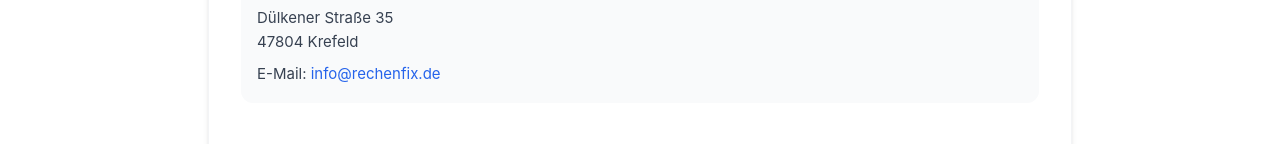
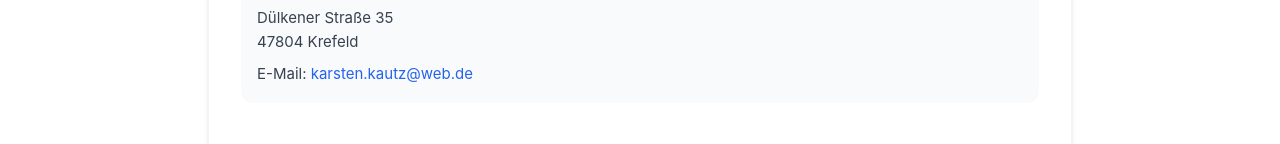
Before and after one commit to oldmanwithwalkingsticks-a11y/rechenfix, a Next.js app: page /datenschutz in a window 1280 px wide. Shown: the part 414-558 px from the top of the page. Built offline with nearby package versions, Linux system fonts and the light colour scheme; no server answers.

Commit message:
Revert "E-Mail-Adresse ueberall zu info@rechenfix.de geaendert"
This reverts commit 46d4036f9ed1a99b6e906188169ade09671fd35b.

```diff
--- a/app/datenschutz/page.tsx
+++ b/app/datenschutz/page.tsx
@@ -227,8 +227,8 @@
             </ul>
             <p className="mt-3">
               Zur Ausübung Ihrer Rechte wenden Sie sich bitte per E-Mail an:{' '}
-              <a href="mailto:info@rechenfix.de" className="text-primary-500 dark:text-primary-400 hover:underline">
-                info@rechenfix.de
+              <a href="mailto:karsten.kautz@web.de" className="text-primary-500 dark:text-primary-400 hover:underline">
+                karsten.kautz@web.de
               </a>
             </p>
           </Section>
@@ -244,7 +244,7 @@
             <ul className="list-disc pl-5 space-y-1 mt-3">
               <li>Den Cookie-Banner erneut aufrufen und Ihre Einstellungen ändern</li>
               <li>Die entsprechenden Cookies in Ihrem Browser löschen</li>
-              <li>Uns per E-Mail an <a href="mailto:info@rechenfix.de" className="text-primary-500 dark:text-primary-400 hover:underline">info@rechenfix.de</a> kontaktieren</li>
+              <li>Uns per E-Mail an <a href="mailto:karsten.kautz@web.de" className="text-primary-500 dark:text-primary-400 hover:underline">karsten.kautz@web.de</a> kontaktieren</li>
             </ul>
           </Section>
 
@@ -299,8 +299,8 @@
       <p>47804 Krefeld</p>
       <p className="mt-2">
         E-Mail:{' '}
-        <a href="mailto:info@rechenfix.de" className="text-primary-500 dark:text-primary-400 hover:underline">
-          info@rechenfix.de
+        <a href="mailto:karsten.kautz@web.de" className="text-primary-500 dark:text-primary-400 hover:underline">
+          karsten.kautz@web.de
         </a>
       </p>
     </div>
--- a/app/impressum/page.tsx
+++ b/app/impressum/page.tsx
@@ -38,10 +38,10 @@
             <p>
               E-Mail:{' '}
               <a
-                href="mailto:info@rechenfix.de"
+                href="mailto:karsten.kautz@web.de"
                 className="text-primary-500 dark:text-primary-400 hover:underline"
               >
-                info@rechenfix.de
+                karsten.kautz@web.de
               </a>
             </p>
           </section>
```
